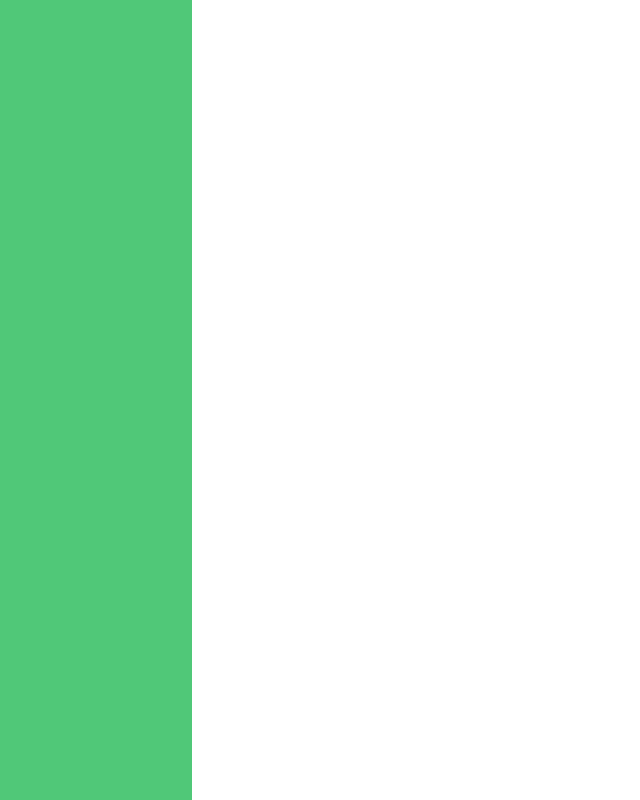
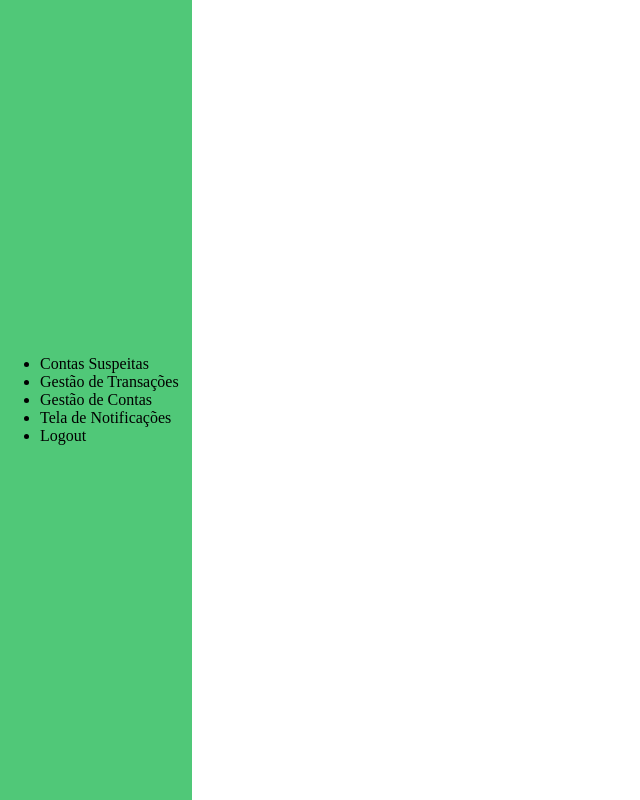
Before and after one commit to RusthenRonald2006/Portal-de-analise-em-anomalias-transacionais, a JavaScript app in the folder detec-anomalias/: page /dashboard in a window 1280 px wide. Shown: the whole page, without its empty margins (0-640 px from the left). Built offline with nearby package versions, Linux system fonts and the light colour scheme; the HTML template or start-up script is replaced by a standard one.

Commit message:
posicionando navbar

```diff
--- a/detec-anomalias/src/components/Pages/Dasboard.js
+++ b/detec-anomalias/src/components/Pages/Dasboard.js
@@ -4,7 +4,7 @@ function Dashboard(){
     return(
         <div className={styles.container_dasboard}>
             <div className={styles.sidebar}>
-
+                <Navbar/>
             </div>
             <div className={styles.metrics}>
 
--- a/detec-anomalias/src/components/Pages/Dasboard.module.css
+++ b/detec-anomalias/src/components/Pages/Dasboard.module.css
@@ -8,6 +8,8 @@
     height: 100%;
     width: 15%;
     background-color: #50C878;
+    display: flex;
+    align-items: center;
 }
 .metrics{
     width: 85%;
```
